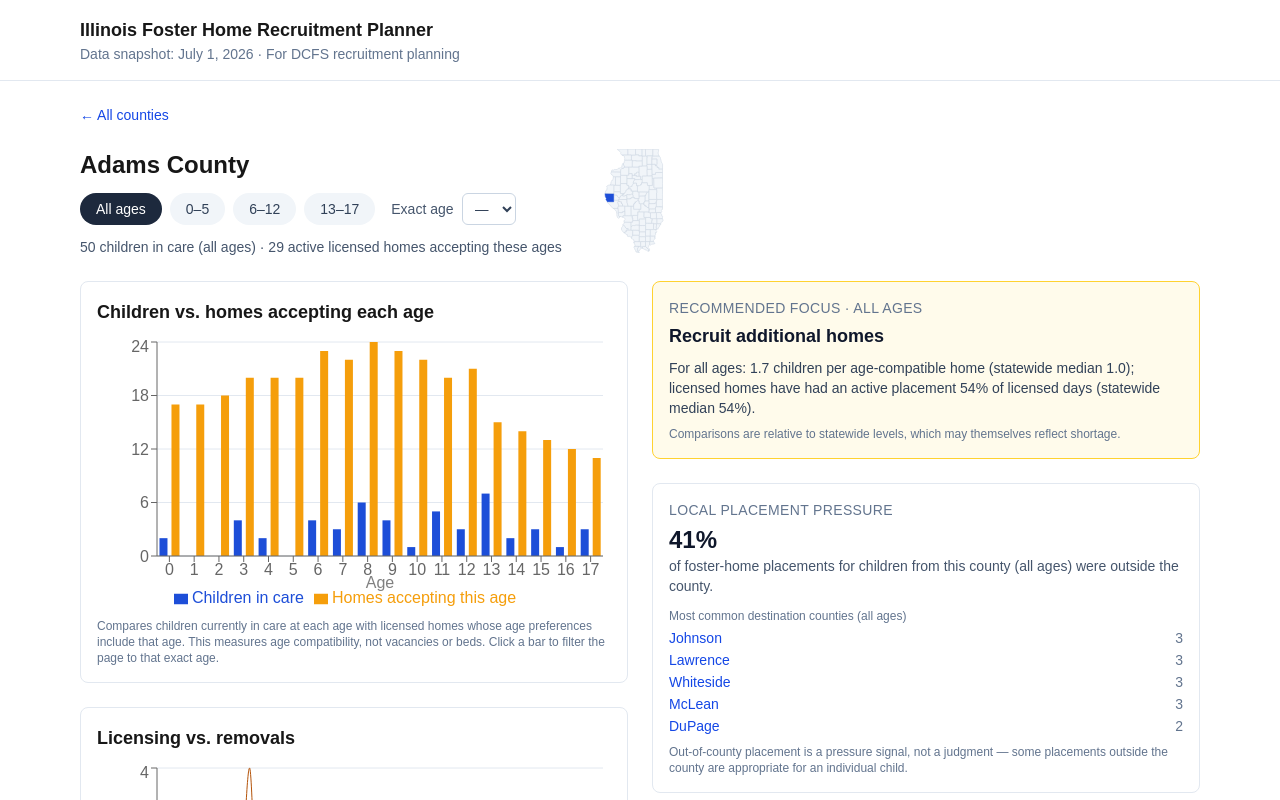
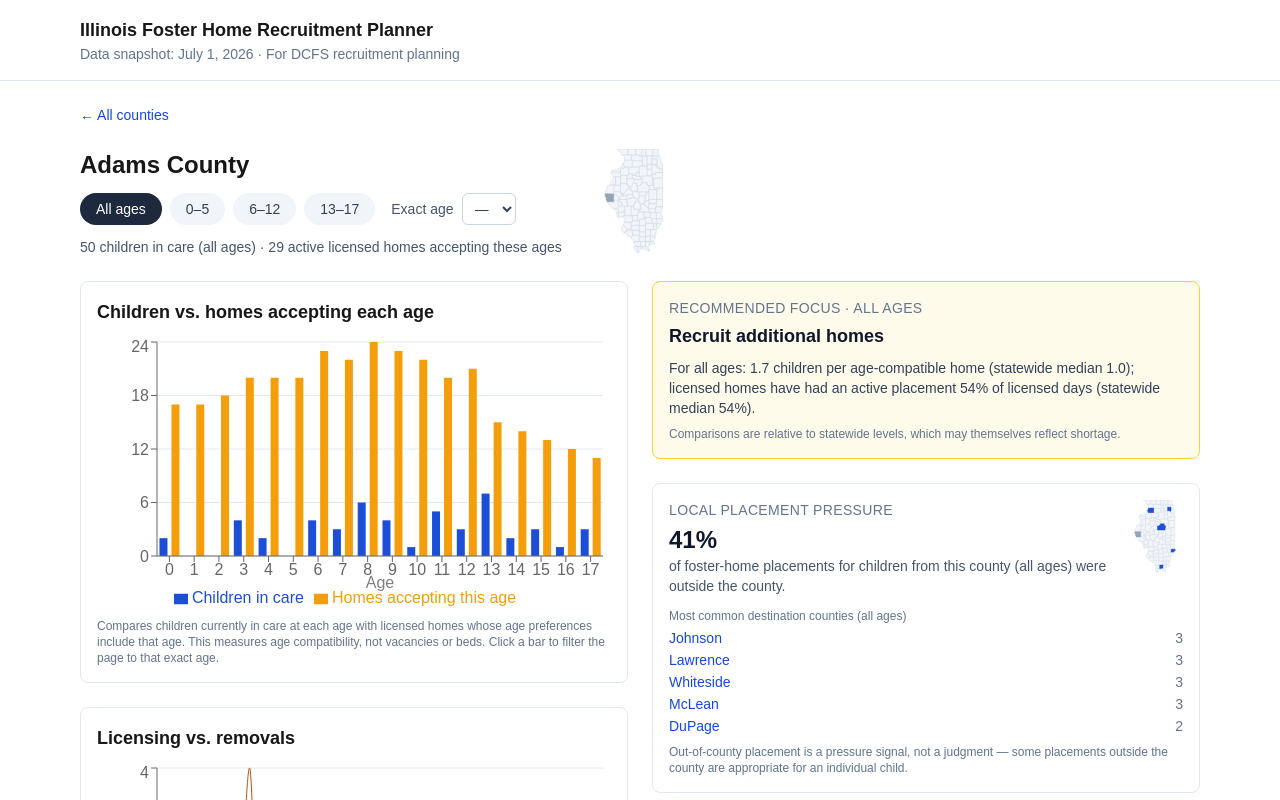
Before and after one commit to wrudnicki16/foster-insights-recruitment, a Next.js app: page /county/adams in a window 1280 px wide. Shown: the top 800 px of the page. Built offline with nearby package versions, Linux system fonts and the light colour scheme.

Commit message:
feat: grey locator minimap + destinations minimap in placement panel

```diff
--- a/src/app/county/[slug]/page.tsx
+++ b/src/app/county/[slug]/page.tsx
@@ -61,7 +61,10 @@ export default async function CountyPage({ params, searchParams }: {
           </p>
         </div>
         <div className="hidden sm:block">
-          <CountyMinimap name={county.name} />
+          <CountyMinimap
+            highlightNames={[county.name]}
+            ariaLabel={`Location of ${county.name} County in Illinois`}
+          />
         </div>
       </section>
       <section className="grid grid-cols-1 gap-6 lg:grid-cols-2">
@@ -86,6 +89,7 @@ export default async function CountyPage({ params, searchParams }: {
             label={label}
             destinations={county.destinations}
             ageParam={ageParamValue(sel)}
+            countyName={county.name}
           />
         </div>
       </section>
--- a/src/components/CountyMinimap.tsx
+++ b/src/components/CountyMinimap.tsx
@@ -9,28 +9,46 @@ function key(name: string): string {
   return name.toLowerCase().replace(/[^a-z]/g, "");
 }
 
-export default function CountyMinimap({ name }: { name: string }) {
+interface Props {
+  highlightNames: string[];
+  highlightFill?: string;
+  secondaryNames?: string[];
+  secondaryFill?: string;
+  width?: number;
+  height?: number;
+  ariaLabel: string;
+}
+
+export default function CountyMinimap({
+  highlightNames,
+  highlightFill = "#94a3b8",
+  secondaryNames = [],
+  secondaryFill = "#94a3b8",
+  width = WIDTH,
+  height = HEIGHT,
+  ariaLabel,
+}: Props) {
   const geo = il as unknown as FeatureCollection;
   const path = geoPath(geoMercator().fitSize([WIDTH, HEIGHT], geo));
-  const target = key(name);
+  const targets = new Set(highlightNames.map(key));
+  const secondaryTargets = new Set(secondaryNames.map(key));
   return (
     <svg
       viewBox={`0 0 ${WIDTH} ${HEIGHT}`}
-      className="h-[104px] w-[80px] shrink-0"
+      style={{ width, height }}
+      className="h-auto shrink-0"
       role="img"
-      aria-label={`Location of ${name} County in Illinois`}
+      aria-label={ariaLabel}
     >
       {geo.features.map((f) => {
         const fname = (f.properties as { name: string }).name;
-        const isTarget = key(fname) === target;
+        const fkey = key(fname);
+        const isTarget = targets.has(fkey);
+        const isSecondary = !isTarget && secondaryTargets.has(fkey);
+        const fill = isTarget ? highlightFill : isSecondary ? secondaryFill : "#f1f5f9";
+        const stroke = isTarget ? highlightFill : isSecondary ? secondaryFill : "#cbd5e1";
         return (
-          <path
-            key={fname}
-            d={path(f) ?? undefined}
-            fill={isTarget ? "#1d4ed8" : "#f1f5f9"}
-            stroke={isTarget ? "#1d4ed8" : "#cbd5e1"}
-            strokeWidth={0.5}
-          />
+          <path key={fname} d={path(f) ?? undefined} fill={fill} stroke={stroke} strokeWidth={0.5} />
         );
       })}
     </svg>
--- a/src/components/OutOfCountyPanel.tsx
+++ b/src/components/OutOfCountyPanel.tsx
@@ -1,4 +1,5 @@
 import Link from "next/link";
+import CountyMinimap from "@/components/CountyMinimap";
 
 const slug = (n: string) => n.toLowerCase().replace(/[^a-z0-9]+/g, "-").replace(/^-|-$/g, "");
 
@@ -7,18 +8,40 @@ interface Props {
   label: string;
   destinations: { county: string; count: number }[];
   ageParam: string;
+  countyName: string;
 }
 
-export default function OutOfCountyPanel({ ratePct, label, destinations, ageParam }: Props) {
+export default function OutOfCountyPanel({
+  ratePct,
+  label,
+  destinations,
+  ageParam,
+  countyName,
+}: Props) {
   return (
     <div className="rounded-lg border border-slate-200 bg-white p-4">
+      <div className="flex items-start justify-between gap-4">
+        <div>
           <h3 className="text-sm font-medium uppercase tracking-wide text-slate-500">
             Local placement pressure
           </h3>
           <p className="mt-1 text-2xl font-semibold text-slate-900">{ratePct}</p>
           <p className="text-sm text-slate-600">
-        of foster-home placements for children from this county ({label}) were outside the county.
+            of foster-home placements for children from this county ({label}) were outside the
+            county.
           </p>
+        </div>
+        {destinations.length > 0 && (
+          <CountyMinimap
+            highlightNames={destinations.map((d) => d.county)}
+            highlightFill="#1d4ed8"
+            secondaryNames={[countyName]}
+            width={56}
+            height={73}
+            ariaLabel={`Location of ${countyName} County and its most common destination counties in Illinois`}
+          />
+        )}
+      </div>
       {destinations.length > 0 && (
         <div className="mt-3">
           <h4 className="text-xs font-medium text-slate-500">
```
Lines whose indentation alone changed are shown as unchanged.
